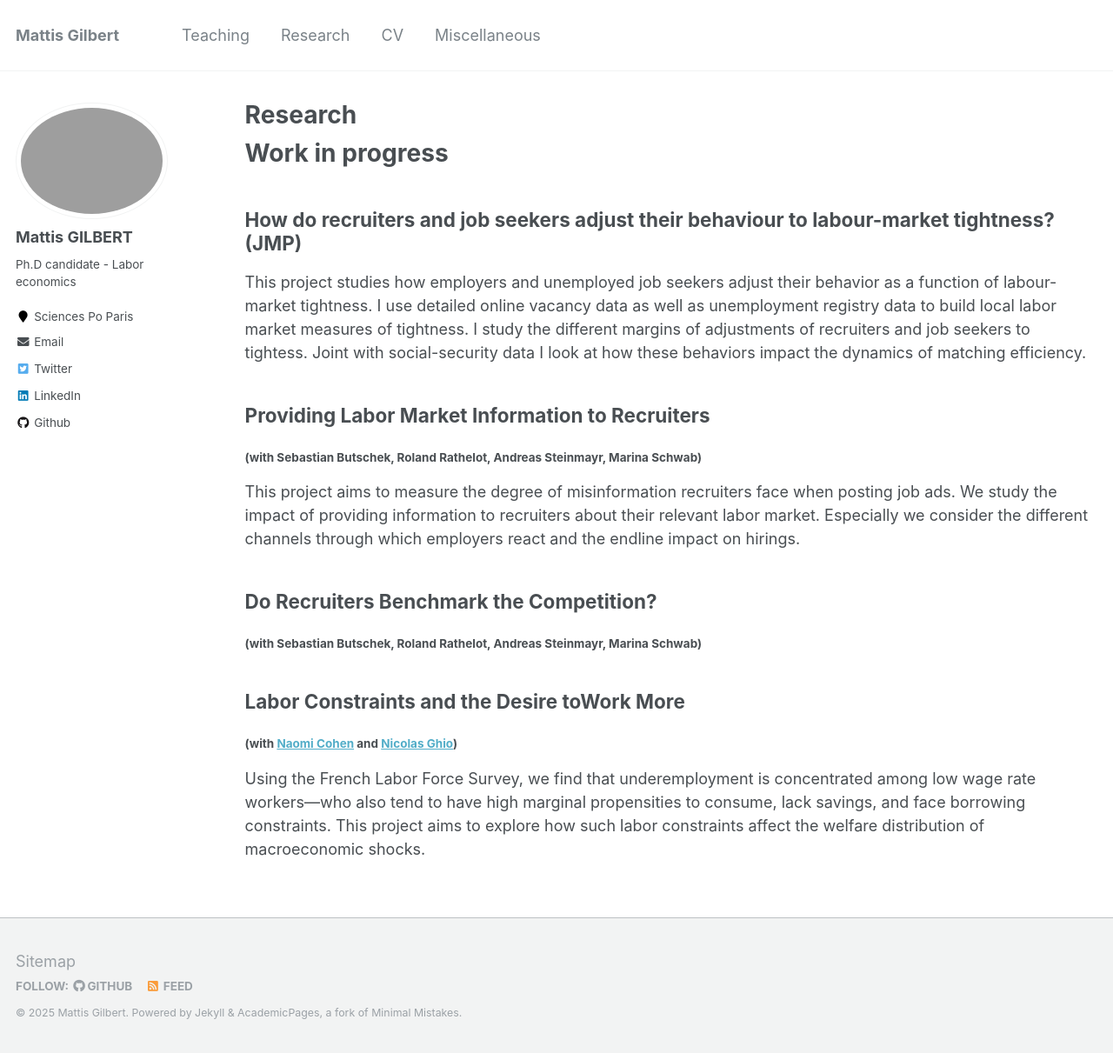
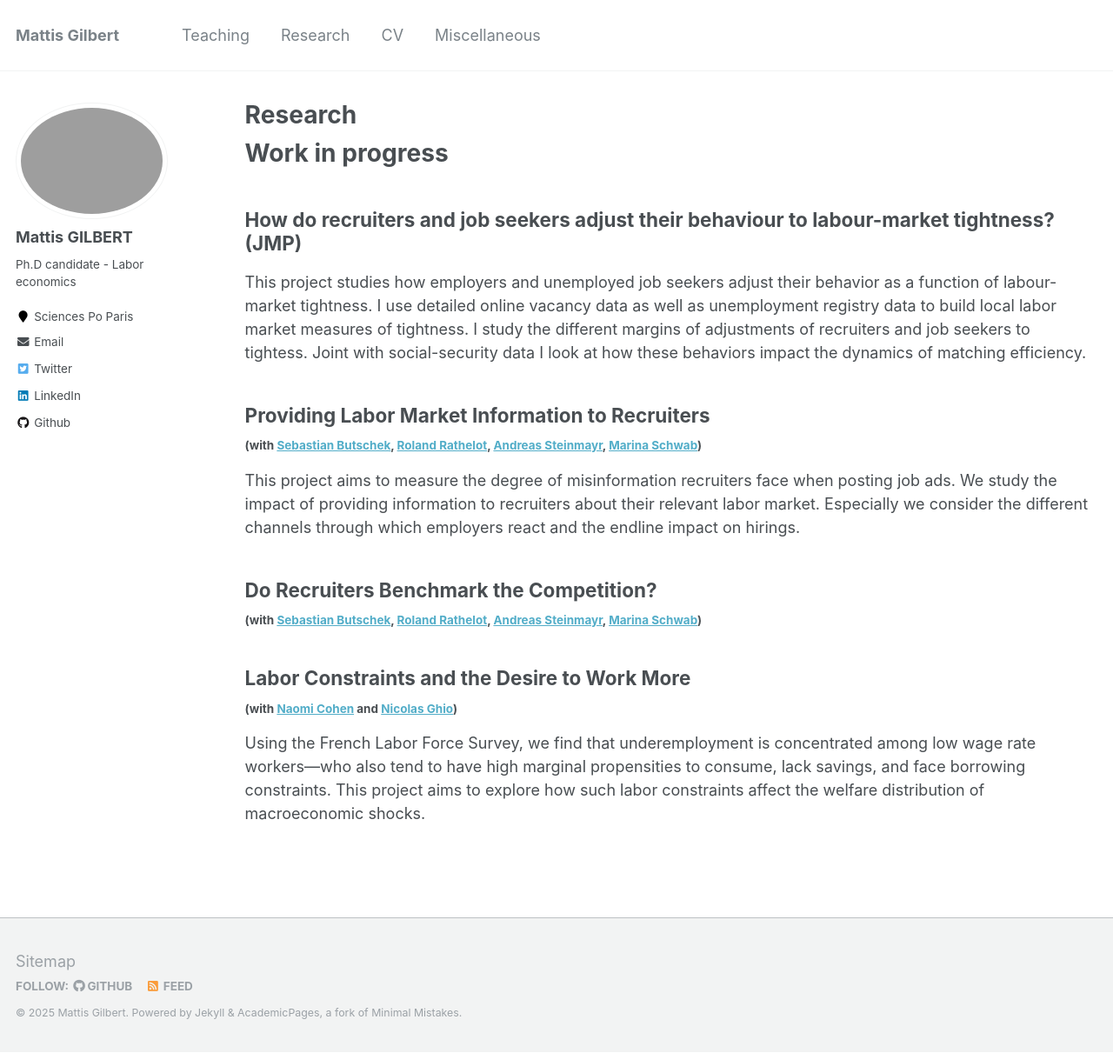
Before and after one commit to mattis-gilbert/mattis-gilbert.github.io, a Jekyll site: the page built from _pages/research.md, in a window 1280 px wide and 1211 px high. Shown: the whole window at 87% size. Built offline with Jekyll 4.4.1, drawn with Linux system fonts in a browser that asks for light colours.

Commit message:
update coauthor names display

```diff
--- a/_pages/research.md
+++ b/_pages/research.md
@@ -14,17 +14,14 @@ redirect_from:
 This project studies how employers and unemployed job seekers adjust their behavior as a function of labour-market tightness. I use detailed online vacancy data as well as unemployment registry data to build local labor market measures of tightness. I study the different margins of adjustments of recruiters and job seekers to tightess. Joint with social-security data I look at how these behaviors impact the dynamics of matching efficiency.
 
 ## Providing Labor Market Information to Recruiters
-#### (with Sebastian Butschek, Roland Rathelot, Andreas Steinmayr, Marina Schwab)
+#### <span style="display: block; margin-top: -1em;"> (with [Sebastian Butschek](https://sites.google.com/view/sbutschek), [Roland Rathelot](http://rolandrathelot.com/), [Andreas Steinmayr](https://www.andreassteinmayr.net/), [Marina Schwab](https://www.uibk.ac.at/en/publicfinance/staff/marina-schwab_e/)) </span>
 
 This project aims to measure the degree of misinformation recruiters face when posting job ads. We study the impact of providing information to recruiters about their relevant labor market. Especially we consider the different channels through which employers react and the endline impact on hirings.
 
 ## Do Recruiters Benchmark the Competition?
-#### (with Sebastian Butschek, Roland Rathelot, Andreas Steinmayr, Marina Schwab)
+#### <span style="display: block; margin-top: -1em;"> (with [Sebastian Butschek](https://sites.google.com/view/sbutschek), [Roland Rathelot](http://rolandrathelot.com/), [Andreas Steinmayr](https://www.andreassteinmayr.net/), [Marina Schwab](https://www.uibk.ac.at/en/publicfinance/staff/marina-schwab_e/)) </span>
 
-## Labor Constraints and the Desire toWork More
-#### (with [Naomi Cohen](https://www.naomicohen.fr/) and   [Nicolas Ghio](https://nicolasghio.github.io/))
+## Labor Constraints and the Desire to Work More
+#### <span style="display: block; margin-top: -1em;"> (with [Naomi Cohen](https://www.naomicohen.fr/) and   [Nicolas Ghio](https://nicolasghio.github.io/))  </span>
 
-Using the French Labor Force Survey, we find that underemployment is concentrated among low wage
-rate workers—who also tend to have high marginal propensities to consume, lack savings, and face borrowing constraints.
-This project aims to explore how such labor constraints affect the welfare distribution of macroeconomic
-shocks.
+Using the French Labor Force Survey, we find that underemployment is concentrated among low wage rate workers—who also tend to have high marginal propensities to consume, lack savings, and face borrowing constraints. This project aims to explore how such labor constraints affect the welfare distribution of macroeconomic shocks.
```
